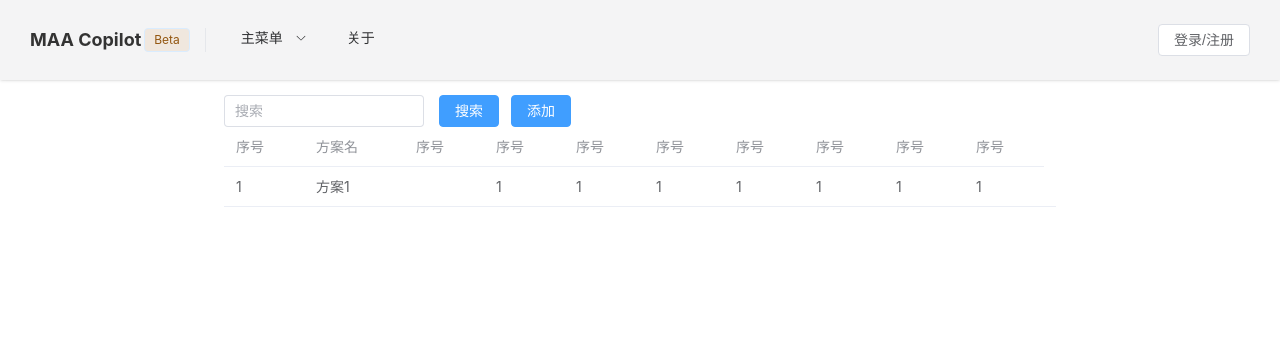
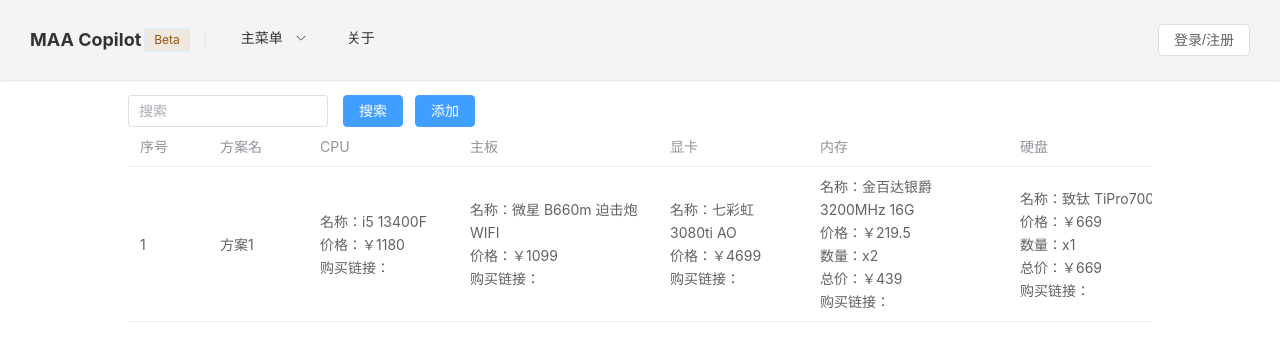
Before and after one commit to Atlan8/AtlanBaseBuilder, a Vue app: page /assemble in a window 1280 px wide. Shown: the top 346 px of the page. Built offline with nearby package versions, Linux system fonts and the light colour scheme.

Commit message:
feat:处理装机列表

```diff
--- a/src/views/assemble/data.json
+++ b/src/views/assemble/data.json
@@ -51,6 +51,7 @@
       "total": 107,
       "link": ""
     },
+    "total": 9099,
     "timestramp": 1677334177023,
     "datetime": "2023-02-25 22:19"
   }
--- a/src/views/assemble/index.vue
+++ b/src/views/assemble/index.vue
@@ -14,14 +14,117 @@
             label="方案名"
             width="100"
           ></el-table-column>
-          <el-table-column prop="CPU" label="序号" width="80"></el-table-column>
-          <el-table-column prop="id" label="序号" width="80"></el-table-column>
-          <el-table-column prop="id" label="序号" width="80"></el-table-column>
-          <el-table-column prop="id" label="序号" width="80"></el-table-column>
-          <el-table-column prop="id" label="序号" width="80"></el-table-column>
-          <el-table-column prop="id" label="序号" width="80"></el-table-column>
-          <el-table-column prop="id" label="序号" width="80"></el-table-column>
-          <el-table-column prop="id" label="序号" width="80"></el-table-column>
+          <el-table-column prop="cpu" label="CPU" width="150">
+            <template #default="scope">
+              <div>
+                <div>名称：{{ scope.row.cpu.name }}</div>
+                <div>价格：￥{{ scope.row.cpu.price }}</div>
+                <div>购买链接：{{ scope.row.cpu.link }}</div>
+              </div>
+            </template>
+          </el-table-column>
+          <el-table-column prop="motherboard" label="主板" width="200">
+            <template #default="scope">
+              <div>
+                <div>名称：{{ scope.row.motherboard.name }}</div>
+                <div>价格：￥{{ scope.row.motherboard.price }}</div>
+                <div>购买链接：{{ scope.row.motherboard.link }}</div>
+              </div>
+            </template>
+          </el-table-column>
+          <el-table-column prop="graphicsCard" label="显卡" width="150">
+            <template #default="scope">
+              <div>
+                <div>名称：{{ scope.row.graphicsCard.name }}</div>
+                <div>价格：￥{{ scope.row.graphicsCard.price }}</div>
+                <div>购买链接：{{ scope.row.graphicsCard.link }}</div>
+              </div>
+            </template>
+          </el-table-column>
+          <el-table-column prop="memory" label="内存" width="200">
+            <template #default="scope">
+              <div>
+                <div>名称：{{ scope.row.memory.name }}</div>
+                <div>价格：￥{{ scope.row.memory.price }}</div>
+                <div>数量：x{{ scope.row.memory.count }}</div>
+                <div>总价：￥{{ scope.row.memory.total }}</div>
+                <div>购买链接：{{ scope.row.memory.link }}</div>
+              </div>
+            </template>
+          </el-table-column>
+          <el-table-column prop="hardDiskList" label="硬盘" width="200">
+            <template #default="scope">
+              <div>
+                <div
+                  v-for="(item, index) in scope.row.hardDiskList"
+                  :key="'hard-disk-cell-' + index"
+                >
+                  <div>名称：{{ item.name }}</div>
+                  <div>价格：￥{{ item.price }}</div>
+                  <div>数量：x{{ item.count }}</div>
+                  <div>总价：￥{{ item.total }}</div>
+                  <div>购买链接：{{ item.link }}</div>
+                </div>
+              </div>
+            </template>
+          </el-table-column>
+          <el-table-column prop="radiator" label="散热器" width="120">
+            <template #default="scope">
+              <div>
+                <div>名称：{{ scope.row.radiator.name }}</div>
+                <div>价格：￥{{ scope.row.radiator.price }}</div>
+                <div>购买链接：{{ scope.row.radiator.link }}</div>
+              </div>
+            </template>
+          </el-table-column>
+          <el-table-column prop="fan" label="风扇" width="120">
+            <template #default="scope">
+              <div>
+                <div>名称：{{ scope.row.fan.name }}</div>
+                <div>价格：￥{{ scope.row.fan.price }}</div>
+                <div>数量：x{{ scope.row.fan.count }}</div>
+                <div>总价：￥{{ scope.row.fan.total }}</div>
+                <div>购买链接：{{ scope.row.fan.link }}</div>
+              </div>
+            </template>
+          </el-table-column>
+          <el-table-column prop="powerSupply" label="电源" width="120">
+            <template #default="scope">
+              <div>
+                <div>名称：{{ scope.row.powerSupply.name }}</div>
+                <div>价格：￥{{ scope.row.powerSupply.price }}</div>
+                <div>购买链接：{{ scope.row.powerSupply.link }}</div>
+              </div>
+            </template>
+          </el-table-column>
+          <el-table-column prop="chassis" label="机箱" width="120">
+            <template #default="scope">
+              <div>
+                <div>名称：{{ scope.row.chassis.name }}</div>
+                <div>价格：￥{{ scope.row.chassis.price }}</div>
+                <div>购买链接：{{ scope.row.chassis.link }}</div>
+              </div>
+            </template>
+          </el-table-column>
+          <el-table-column prop="total" label="总价" width="100">
+            <template #default="scope">
+              <div>{{ scope.row.total }}</div>
+            </template>
+          </el-table-column>
+          <el-table-column
+            prop="datetime"
+            label="创建时间"
+            width="100"
+          ></el-table-column>
+          <el-table-column label="操作" width="300">
+            <template #default="scope">
+              <div>
+                <el-button>查看详情</el-button>
+                <el-button type="primary">修改</el-button>
+                <el-button type="warning">删除</el-button>
+              </div>
+            </template>
+          </el-table-column>
         </el-table>
       </div>
     </div>
@@ -35,7 +138,7 @@
 
 <style lang="scss" scoped>
 .container {
-  width: 65vw;
+  width: 80vw;
   margin: 0 auto;
 
   .header {
--- a/src/views/assemble/service.ts
+++ b/src/views/assemble/service.ts
@@ -24,6 +24,7 @@
   powerSupply: AccessoriesInfo; // 电源
   chassis: AccessoriesInfo; // 机箱
   fan: AccessoriesInfo; // 风扇
+  total: number; // 总价
   timestramp: number; // 创建时间戳
   datetime: string; // 创建时间
 }
```
